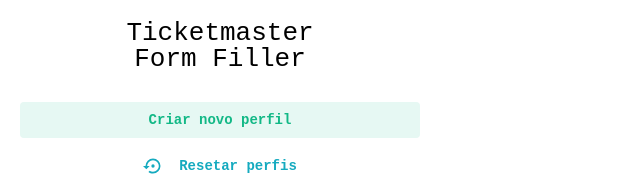
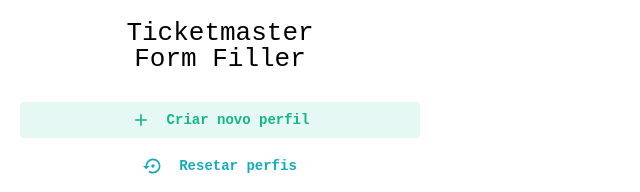
Before and after one commit to leoandretta/ticketmaster-form-filler, a React (Vite) app: page / in a window 1280 px wide. Shown: the top 192 px of the page, without its empty margins (0-640 px from the left). Built offline with nearby package versions, Linux system fonts and the light colour scheme.

Commit message:
style: action button components

```diff
--- /dev/null
+++ b/src/components/create-profile-button/index.tsx
@@ -0,0 +1,15 @@
+import { Button, Group } from "@mantine/core";
+import { mdiPlus } from "@mdi/js";
+import Icon from "@mdi/react";
+import type { CreateProfileButtonProps } from "./types";
+
+const CreateProfileButton = ({ onClick }: CreateProfileButtonProps) => (
+    <Button color="teal" variant="light" fullWidth onClick={onClick}>
+        <Group>
+            <Icon path={mdiPlus} size="20"/>
+            Criar novo perfil
+        </Group>
+    </Button>
+)
+
+export default CreateProfileButton;
--- /dev/null
+++ b/src/components/create-profile-button/types.ts
@@ -0,0 +1,3 @@
+export type CreateProfileButtonProps = {
+    onClick: () => void;
+}
--- a/src/components/form-filler/index.tsx
+++ b/src/components/form-filler/index.tsx
@@ -1,13 +1,14 @@
-import { ActionIcon, Button, Container, Group, Paper, Text, TextInput, Tooltip } from "@mantine/core";
+import { ActionIcon, Container, Group, Paper, Text, TextInput, Tooltip } from "@mantine/core";
 import classes from "./index.module.css"
 import Icon from "@mdi/react";
-import { mdiAccountArrowUp, mdiDelete, mdiPlus } from "@mdi/js";
+import { mdiAccountArrowUp, mdiDelete } from "@mdi/js";
 import { useState } from "react";
 import { profiles } from "../../config/profiles";
 import { useStore } from "zustand";
 import ProfileCreate from "../profile-create";
 import type { ProfileHolderFormValues } from "../profile-create/types";
 import ResetProfilesButton from "../reset-profiles-button";
+import CreateProfileButton from "../create-profile-button";
 
 const FormFiller = () => {
     const [createNew, setCreateNew] = useState(false);
@@ -121,10 +122,8 @@
         if(!visible) return;
         return (
             <>
-                <Button color="teal" variant="light" fullWidth onClick={onClickCreate}>
-                    <Icon path={mdiPlus} />
-                    Criar novo perfil
-                </Button>
+                <CreateProfileButton onClick={onClickCreate} />
+                <ResetProfilesButton />
                 {
                     items.map((p, index) => (
                         <Group key={`profile-${index}`} mt={20} justify="space-between">
@@ -144,7 +143,6 @@
                         </Group>
                     ))
                 }
-                <ResetProfilesButton />
             </>
         )
 
```
